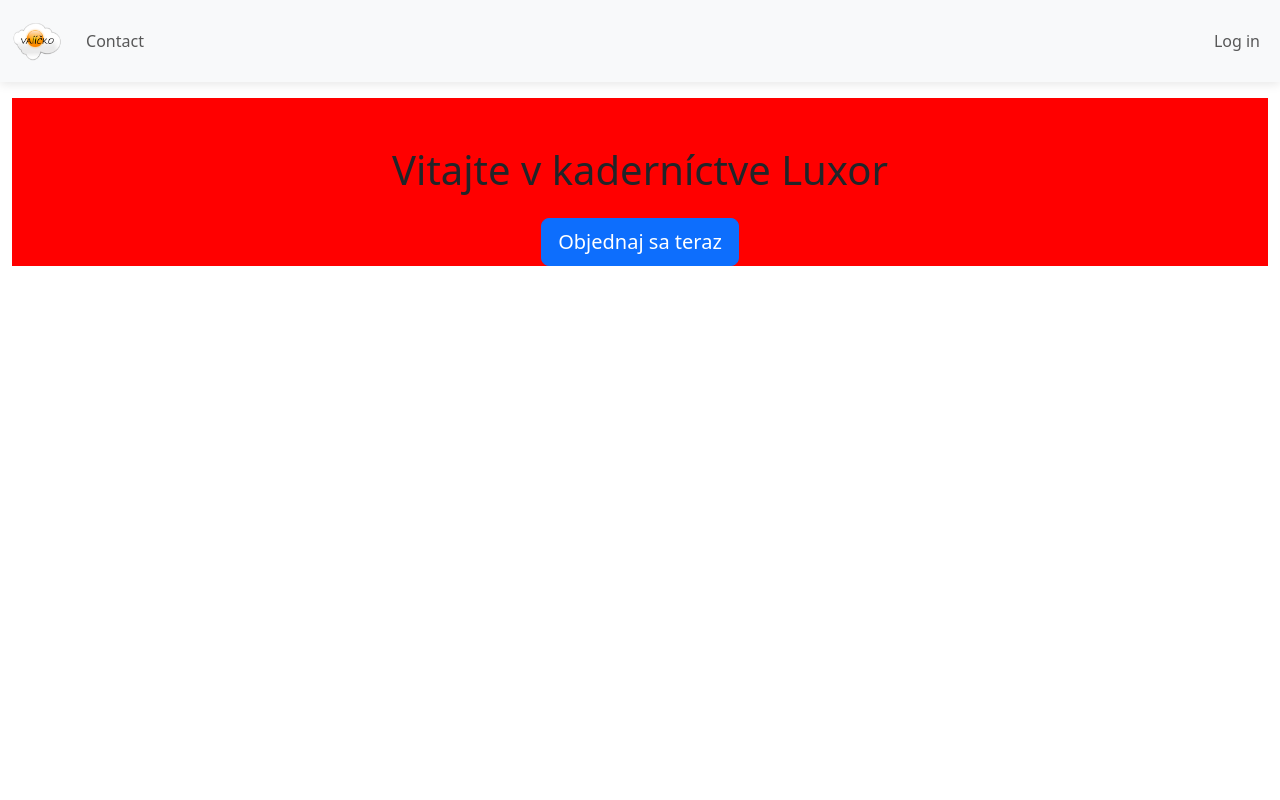
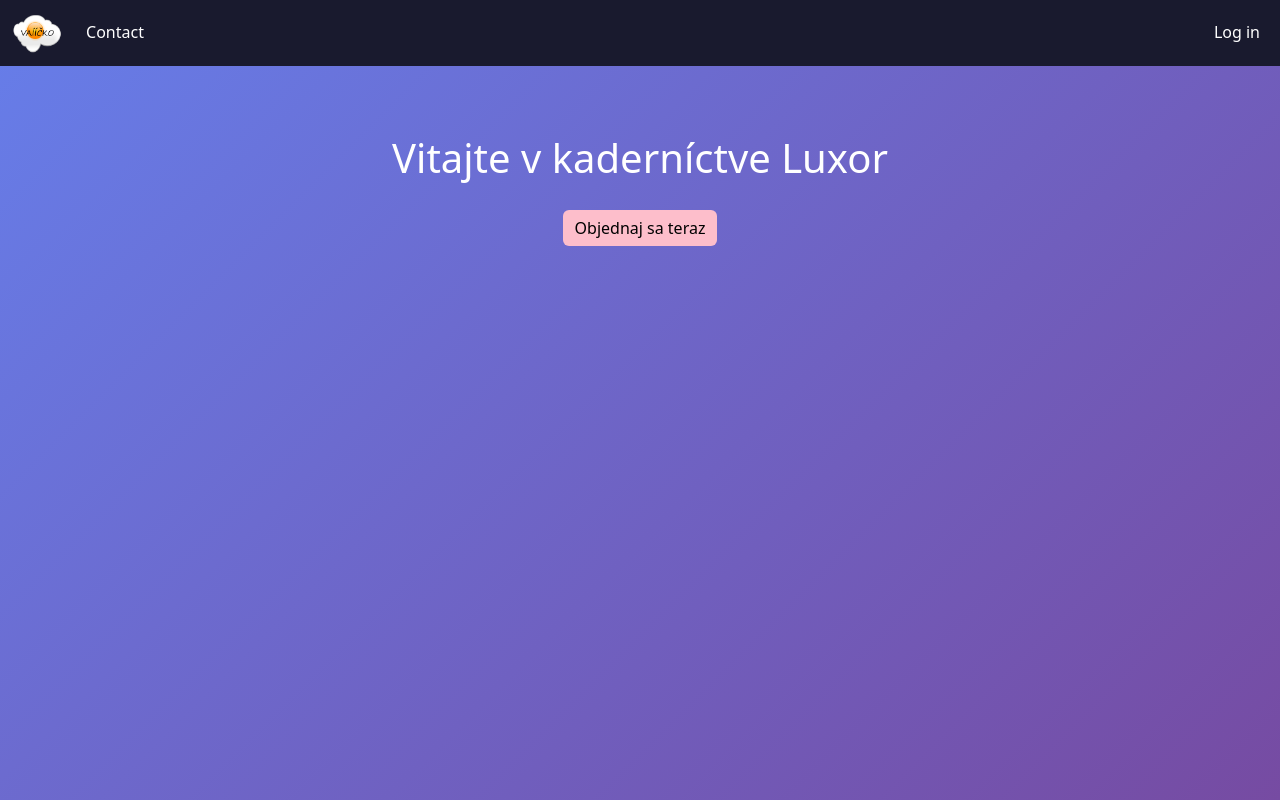
Before and after one commit to Marek218/Rutsek_VAII, a PHP site: page / in a window 1280 px wide. Run offline with PHP 8.4, Linux system fonts and the light colour scheme.

Commit message:
Refactor layout and styles for improved design and functionality

```diff
--- a/App/Views/Home/index.view.php
+++ b/App/Views/Home/index.view.php
@@ -2,7 +2,7 @@
 
 /** @var \Framework\Support\LinkGenerator $link */
 ?>
-<link rel="stylesheet" href="<?= $link->asset('css/root.css') ?>">
+
 <div class="container-fluid">
     <div class="row">
         <div class="col mt-5">
@@ -14,7 +14,7 @@
     </div>
     <div class="row mt-3">
         <div class="col text-center">
-        <button class="btn btn-primary btn-lg" onclick="location.href='<?= $link->url('home.contact') ?>'">
+        <button class="btn" onclick="location.href='<?= $link->url('home.contact') ?>'">
             Objednaj sa teraz
         </button>
         </div>
--- a/App/Views/Layouts/auth.layout.view.php
+++ b/App/Views/Layouts/auth.layout.view.php
@@ -23,11 +23,12 @@
     <link rel="stylesheet" href="<?= $link->asset('css/styl.css') ?>">
     <script src="<?= $link->asset('js/script.js') ?>"></script>
 </head>
-<body>
 <div class="container-fluid mt-3">
     <div class="web-content">
         <?= $contentHTML ?>
     </div>
 </div>
+<body>
+
 </body>
 </html>
--- a/App/Views/Layouts/root.layout.view.php
+++ b/App/Views/Layouts/root.layout.view.php
@@ -19,8 +19,10 @@
     <script src="https://cdn.jsdelivr.net/npm/bootstrap@5.3.2/dist/js/bootstrap.bundle.min.js"
             integrity="sha384-C6RzsynM9kWDrMNeT87bh95OGNyZPhcTNXj1NW7RuBCsyN/o0jlpcV8Qyq46cDfL"
             crossorigin="anonymous"></script>
-    <link rel="stylesheet" href="<?= $link->asset('css/styl.css') ?>">
+    <link rel="stylesheet" href="<?= $link->asset('css/root.css') ?>?v=<?= time() ?>">
     <script src="<?= $link->asset('js/script.js') ?>"></script>
+
+
 </head>
 <body>
 <nav class="navbar navbar-expand-sm bg-light">
--- a/public/css/root.css
+++ b/public/css/root.css
@@ -1,21 +1,52 @@
-* {
+/* Development root.css - loaded after styl.css to provide quick dev overrides */
+
+/* Full page background and remove default body margin so background covers whole page */
+html, body {
+    height: 100%;
     margin: 0;
-    padding: 0;
-    box-sizing: border-box;
+    background: linear-gradient(135deg, #667eea 0%, #764ba2 100%); /* whole page background is now purple */
 }
+
+/* h1: red text, green background as requested */
+h1 {
+    padding: 0.25rem;
+}
+
+/* Make the logo (img inside .navbar-brand) smaller */
+.navbar-brand img {
+    max-height: 40px; /* smaller logo */
+    width: auto;
+}
+
 .navbar {
-    padding: 1rem 0;
-    position: sticky;
-    top: 0;
-    z-index: 1000;
-    box-shadow: 0 2px 10px rgba(0,0,0,0.1);
-    width: 100%;
+    background: linear-gradient(135deg, #191a2e 0%, #191a2e 100%);
 }
-.navbar-brand img {
-    height: 40px;
-    width: auto;
-    max-height: 60px;
+a.nav-link {
+    color: #ffffff !important;
+    text-decoration: none;
+    border-bottom: 2px solid transparent;
+    transition: border-bottom 0.2s;
+}
+a.nav-link:hover, a.nav-link:focus {
+    color: #ffffff !important;
+    border-bottom: 2px solid #fff;
 }
 .container-fluid {
-    /*background-color: #ffffff;*/
 }
+.web-content {
+    color: white;
+    /*background-color: #000efd; *//* light gray background for web content area */
+}
+.btn {
+    background-color: #fdbecb; /* purple button background */
+    color: #000000; /* white button text */
+    border: none; /* remove border */
+}
+.btn:hover {
+    transform: translateY(-2px);
+    box-shadow: 0 10px 25px rgba(0, 0, 0, 0.2);
+}
+/* A utility to help debug backgrounds by showing outlines */
+* {
+    /*background: linear-gradient(135deg, #667eea 0%, #764ba2 100%);
+*/}
--- a/public/css/styl.css
+++ /dev/null
@@ -1,3 +0,0 @@
-.web-content {
-    background-color: red;
-}
```
